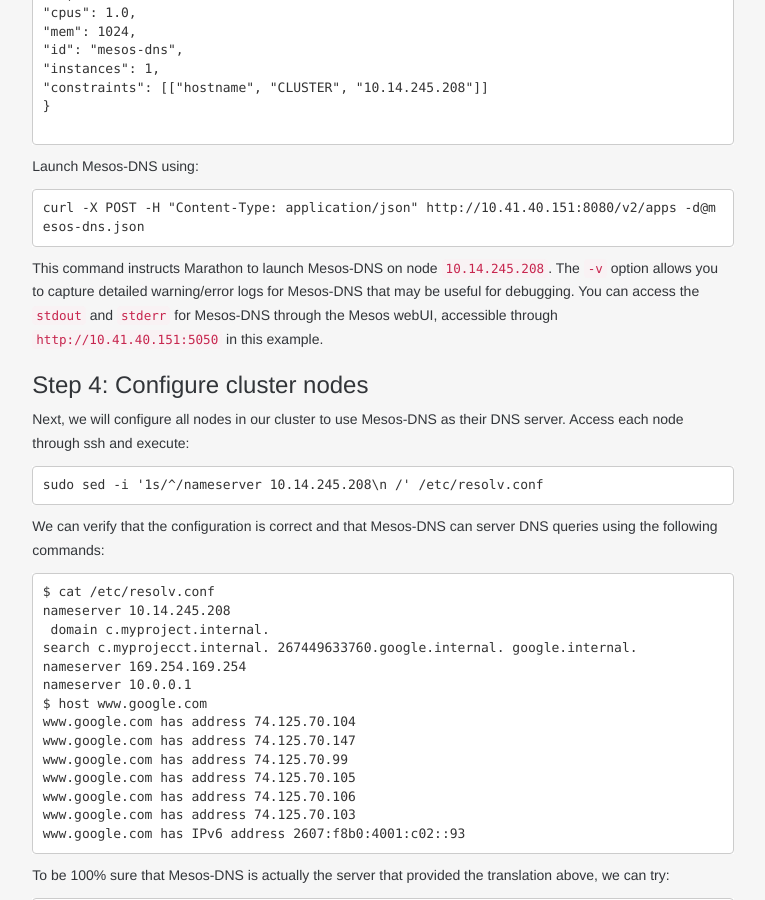
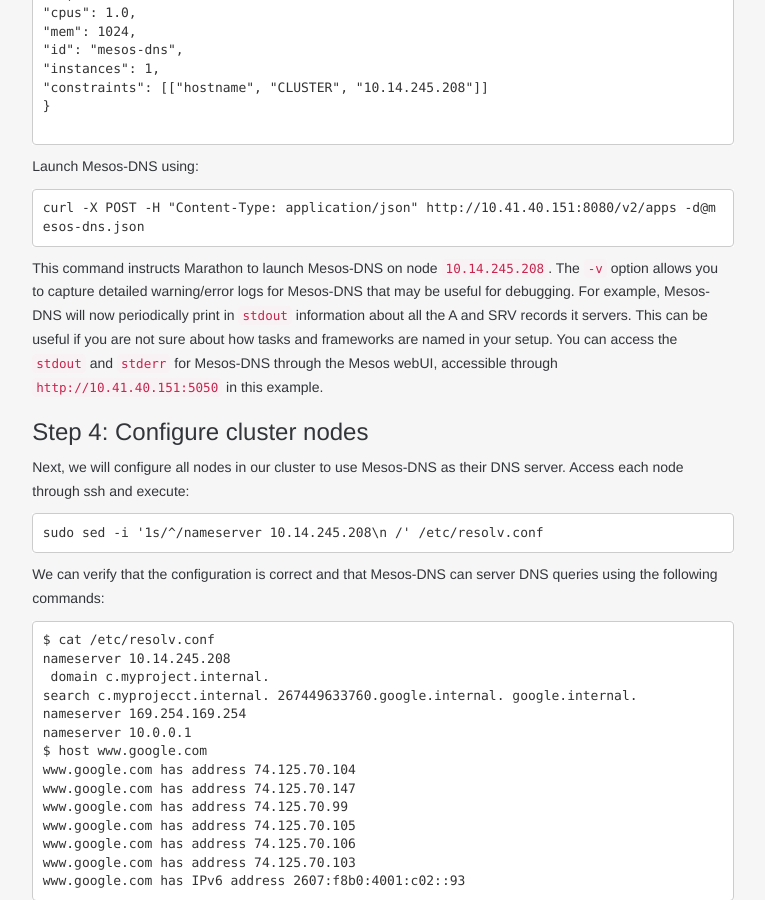
Before and after one commit to vkorehov/mesos-dns, a Jekyll site: the page built from docs/tutorial-gce.md, in a window 1280 px wide and 900 px high, scrolled down 1979 px. Shown: the whole window, without its empty margins (379-1144 px from the left). Built offline with Jekyll 4.4.1, drawn with Linux system fonts in a browser that asks for light colours; nearby versions of some CDN libraries; some web fonts are replaced; Markdown is read by kramdown in place of the engine named in the settings.

Commit message:
Doc updates.

````diff
--- a/docs/tutorial-gce.md
+++ b/docs/tutorial-gce.md
@@ -100,7 +100,7 @@ Launch Mesos-DNS using:
 curl -X POST -H "Content-Type: application/json" http://10.41.40.151:8080/v2/apps -d@mesos-dns.json
 ```
 
-This command instructs Marathon to launch Mesos-DNS on node `10.14.245.208`. The `-v` option allows you to capture detailed warning/error logs for Mesos-DNS that may be useful for debugging. You can access the `stdout` and `stderr` for Mesos-DNS through the Mesos webUI, accessible through `http://10.41.40.151:5050` in this example.
+This command instructs Marathon to launch Mesos-DNS on node `10.14.245.208`. The `-v` option allows you to capture detailed warning/error logs for Mesos-DNS that may be useful for debugging. For example, Mesos-DNS will now periodically print in `stdout` information about all the A and SRV records it servers. This can be useful if you are not sure about how tasks and frameworks are named in your setup. You can access the `stdout` and `stderr` for Mesos-DNS through the Mesos webUI, accessible through `http://10.41.40.151:5050` in this example.
 
 ### Step 4: Configure cluster nodes
 
````
